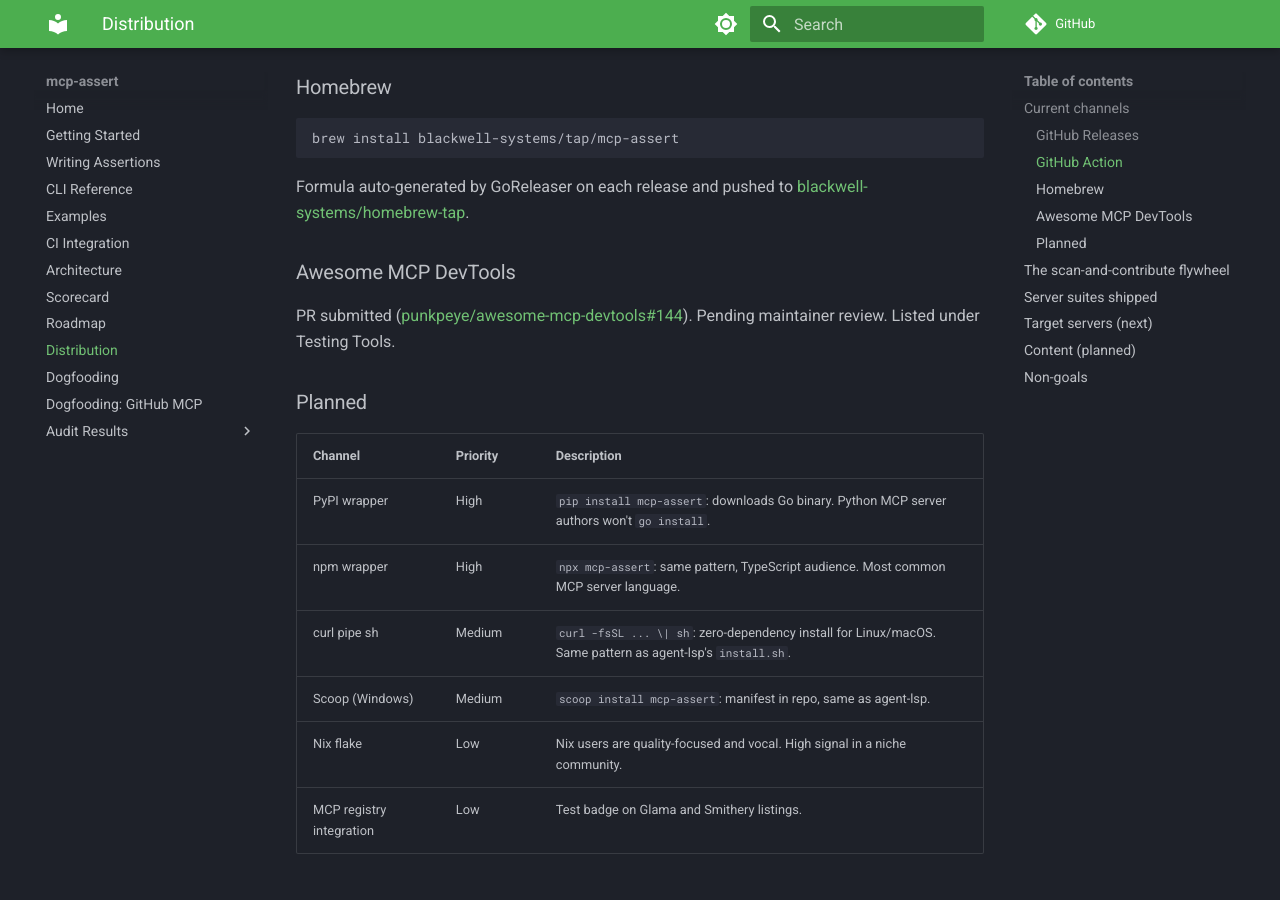
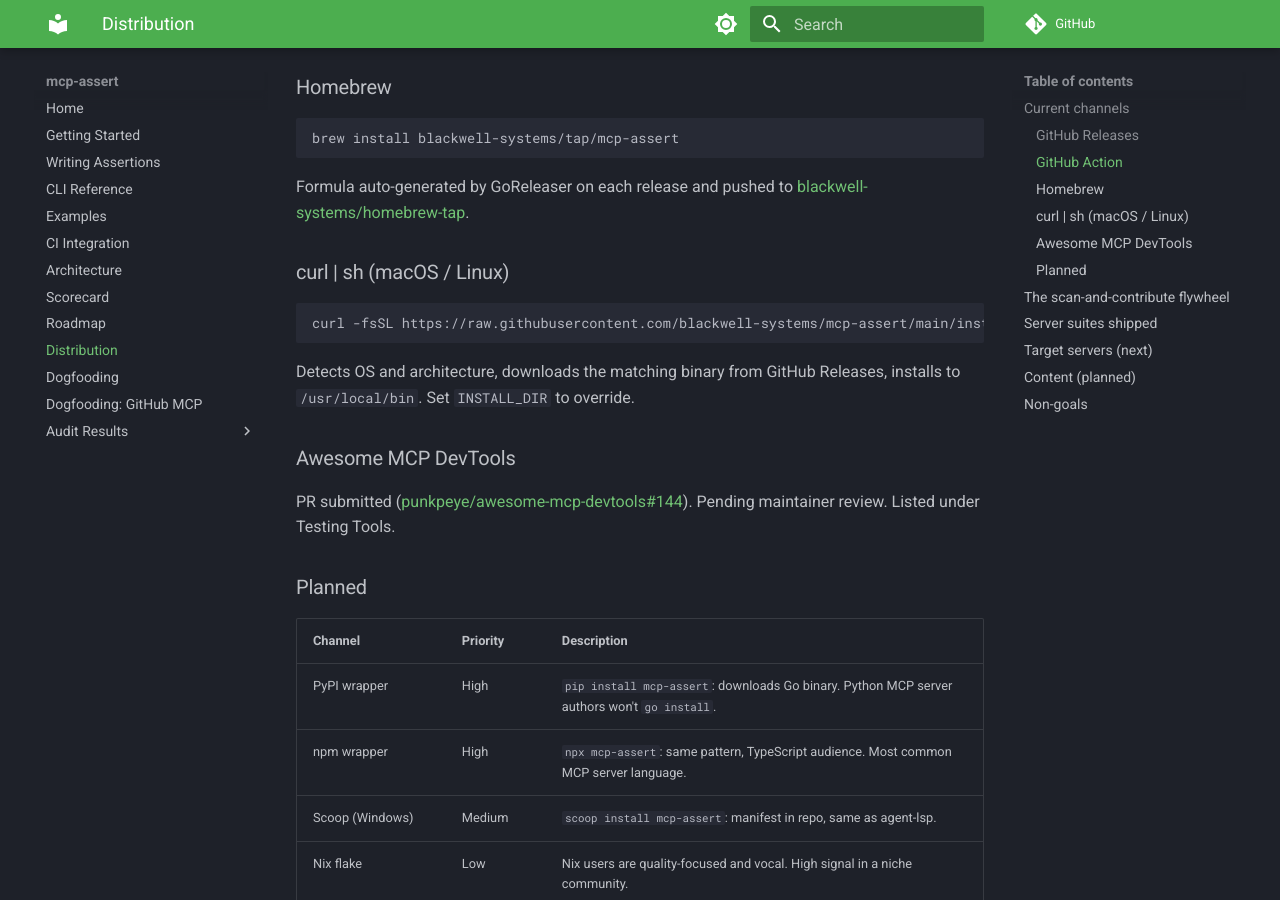
Before and after one commit to blackwell-systems/mcp-assert, an MkDocs documentation site: the page built from docs/distribution.md, in a window 1280 px wide and 900 px high, scrolled down 567 px. Built offline with MkDocs 1.6.1 and Material for MkDocs 9.7.7, drawn with Linux system fonts in a browser that asks for light colours; comment, search, counter and statistics services are not loaded.

Commit message:
docs: add curl|sh to distribution (shipped)

````diff
--- a/docs/distribution.md
+++ b/docs/distribution.md
@@ -24,6 +24,12 @@
 ```
 Formula auto-generated by GoReleaser on each release and pushed to [blackwell-systems/homebrew-tap](https://github.com/blackwell-systems/homebrew-tap).
 
+### curl | sh (macOS / Linux)
+```bash
+curl -fsSL https://raw.githubusercontent.com/blackwell-systems/mcp-assert/main/install.sh | sh
+```
+Detects OS and architecture, downloads the matching binary from GitHub Releases, installs to `/usr/local/bin`. Set `INSTALL_DIR` to override.
+
 ### Awesome MCP DevTools
 PR submitted ([punkpeye/awesome-mcp-devtools#144](https://github.com/punkpeye/awesome-mcp-devtools/pull/144)). Pending maintainer review. Listed under Testing Tools.
 
@@ -33,7 +39,6 @@
 |---------|----------|-------------|
 | PyPI wrapper | High | `pip install mcp-assert`: downloads Go binary. Python MCP server authors won't `go install`. |
 | npm wrapper | High | `npx mcp-assert`: same pattern, TypeScript audience. Most common MCP server language. |
-| curl pipe sh | Medium | `curl -fsSL ... \| sh`: zero-dependency install for Linux/macOS. Same pattern as agent-lsp's `install.sh`. |
 | Scoop (Windows) | Medium | `scoop install mcp-assert`: manifest in repo, same as agent-lsp. |
 | Nix flake | Low | Nix users are quality-focused and vocal. High signal in a niche community. |
 | MCP registry integration | Low | Test badge on Glama and Smithery listings. |
````
